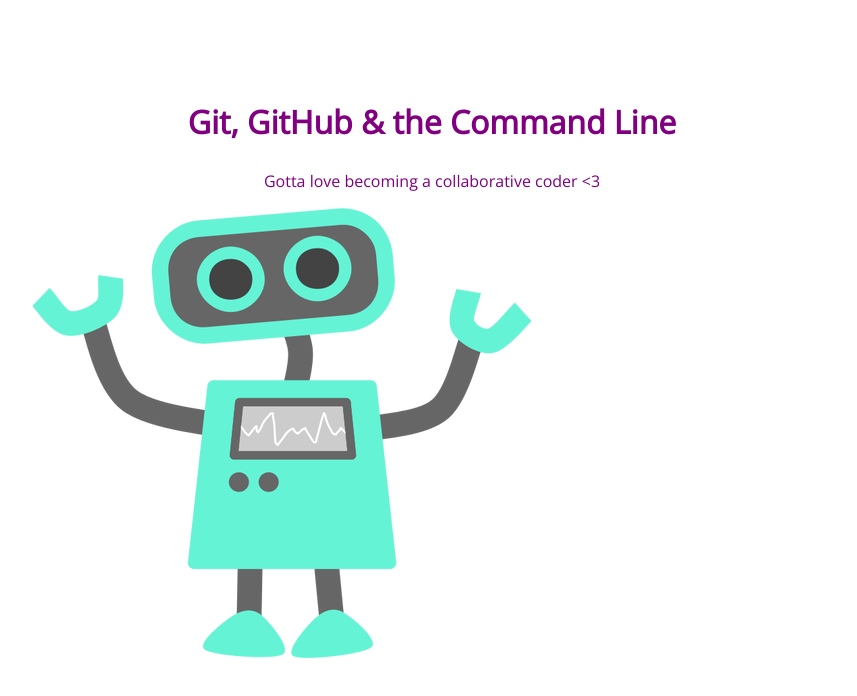
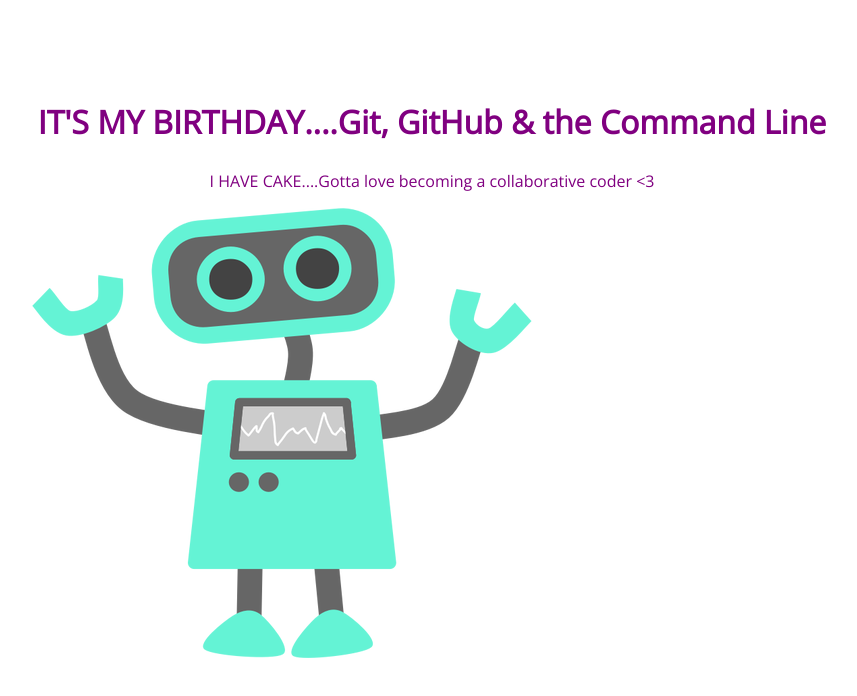
Before and after one commit to imanb17/105-project, a plain HTML site: page index.html in a window 1280 px wide. Shown: the whole page, without its empty margins (208-1065 px from the left). Drawn offline with nearby package versions, Linux system fonts and the light colour scheme.

Commit message:
it's my birthday message

```diff
--- a/index.html
+++ b/index.html
@@ -8,8 +8,8 @@
 </head>
 <body>
 	<section>
-		<h1>Git, GitHub & the Command Line</h1>
-		<p>Gotta love becoming a collaborative coder <3</p>
+		<h1>IT'S MY BIRTHDAY....Git, GitHub & the Command Line</h1>
+		<p>I HAVE CAKE....Gotta love becoming a collaborative coder <3</p>
 		<img src="img/happy-blue-robot.png">
 	</section>
 </body>
```
